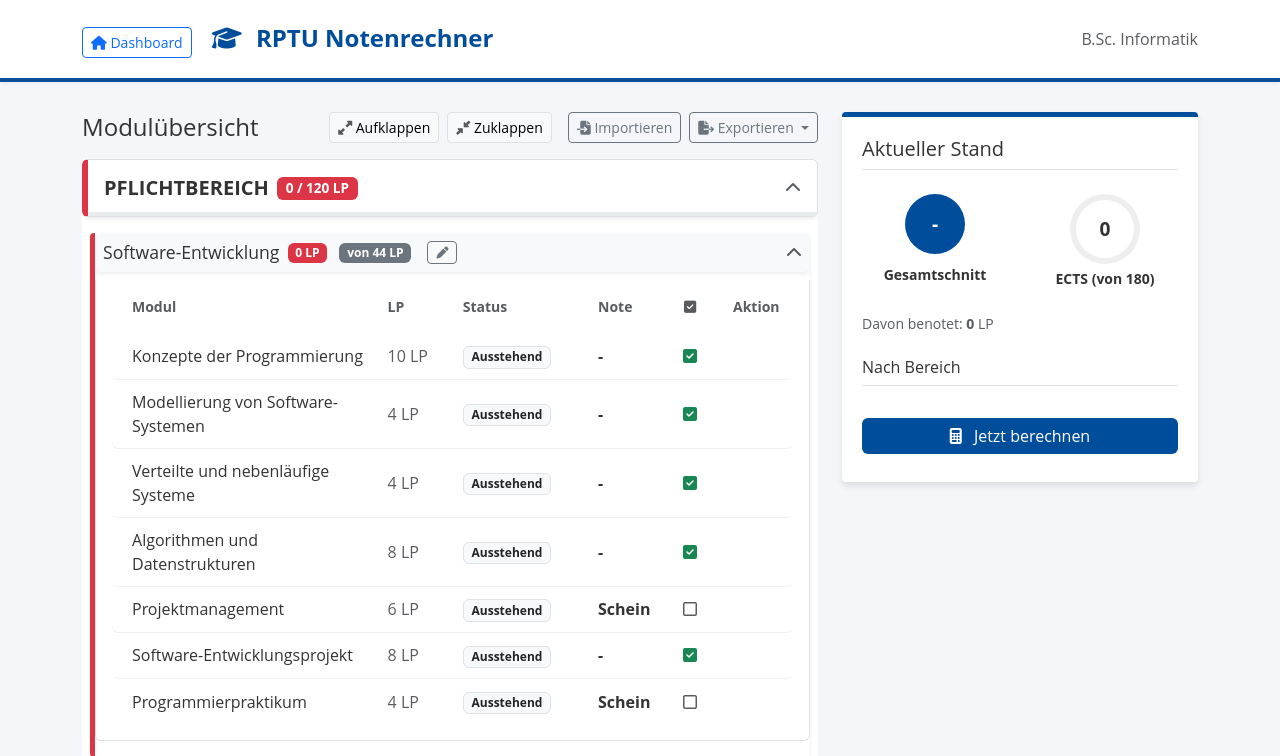
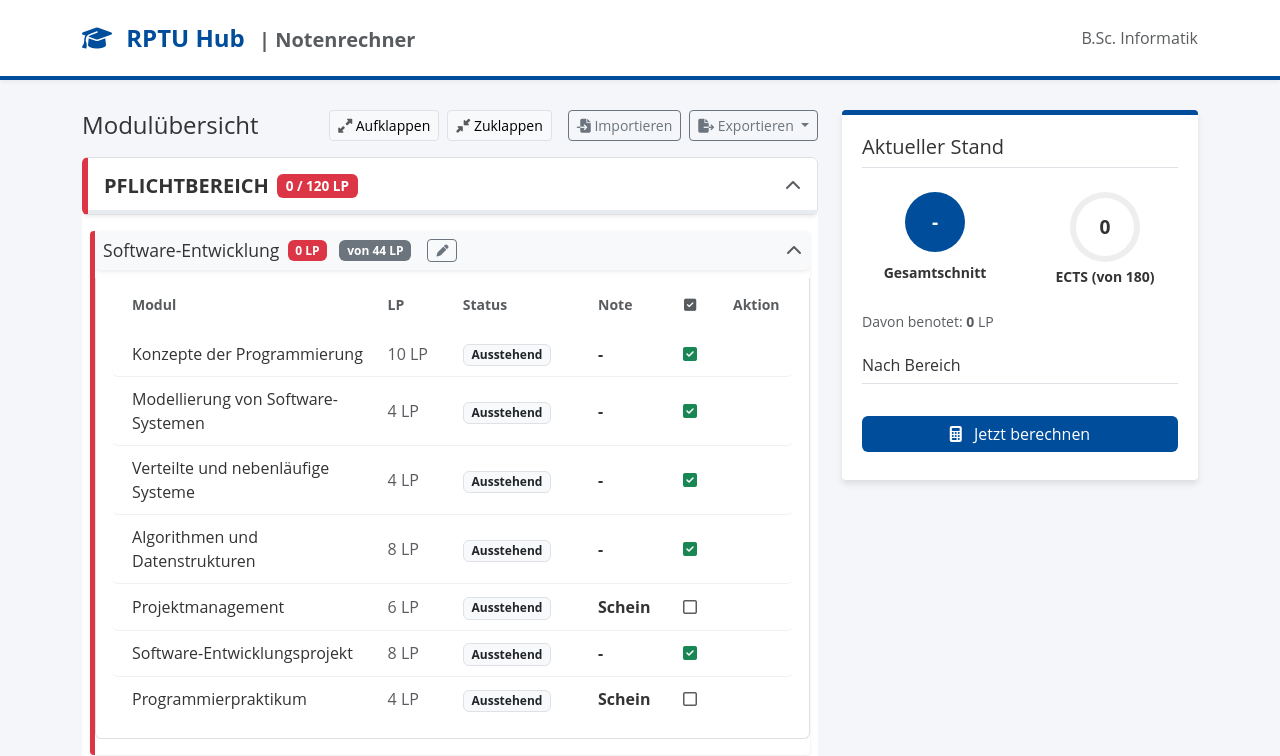
Before and after one commit to pheineke/unihub, a Flask app: page /app/notenrechner in a window 1280 px wide. Shown: the top 756 px of the page. Run offline with Flask 3, Linux system fonts and the light colour scheme; some libraries are stand-ins or nearby versions.

Commit message:
refactor: Remove redundant dashboard buttons in headers

```diff
--- a/templates/base.html
+++ b/templates/base.html
@@ -58,9 +58,6 @@
             <div class="collapse navbar-collapse" id="navbarNav">
                 <ul class="navbar-nav ms-auto">
                     <li class="nav-item">
-                        <a class="nav-link" href="/"><i class="fas fa-home me-1"></i> Dashboard</a>
-                    </li>
-                    <li class="nav-item">
                         <a class="nav-link" href="/store"><i class="fas fa-store me-1"></i> App Store</a>
                     </li>
                 </ul>
--- a/templates/notenrechner.html
+++ b/templates/notenrechner.html
@@ -262,10 +262,10 @@
 <div class="header">
     <div class="container d-flex justify-content-between align-items-center">
         <div>
-            <a href="/" class="btn btn-outline-primary btn-sm me-3" title="Zurück zum Dashboard"><i class="fas fa-home"></i> Dashboard</a>
-            <a href="#" class="logo">
-                <i class="fas fa-graduation-cap me-2"></i> RPTU Notenrechner
+            <a href="/" class="logo text-decoration-none">
+                <i class="fas fa-graduation-cap me-2"></i> RPTU Hub
             </a>
+            <span class="fs-5 ms-2 text-muted fw-bold">| Notenrechner</span>
         </div>
         <div>
             <span class="text-muted">B.Sc. Informatik</span>
```
